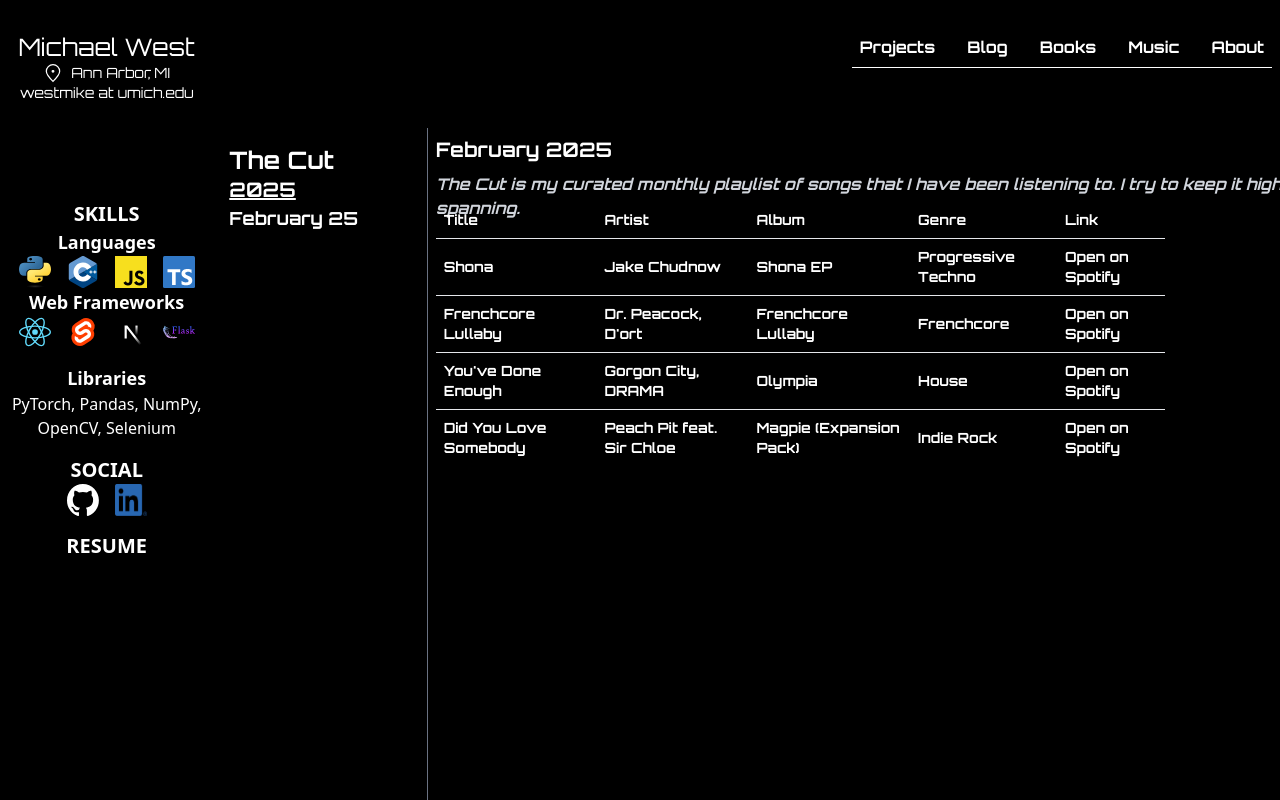
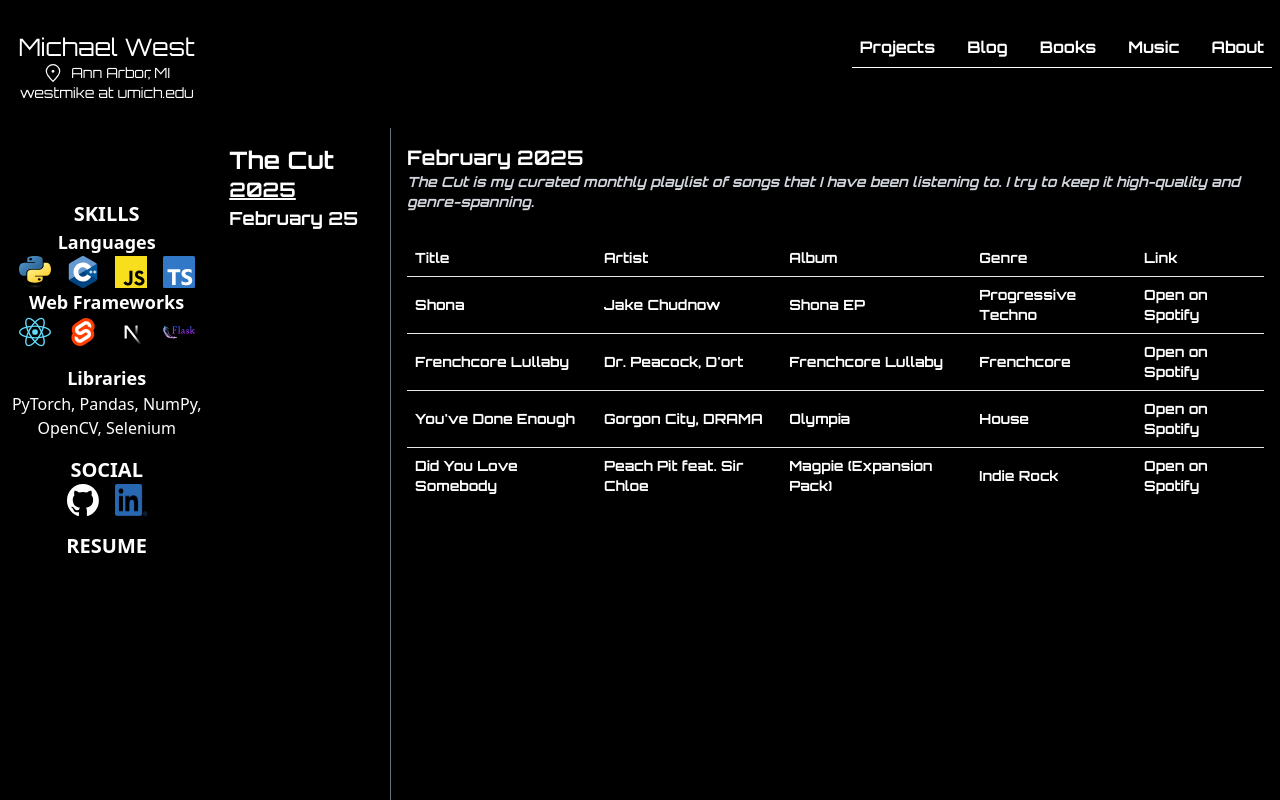
Before and after one commit to west-mike/portfolio-site, a Next.js app: page /music in a window 1280 px wide. Built offline with nearby package versions, Linux system fonts and the light colour scheme.

Commit message:
fixed music scrolling weirdness, changed blog styles including font

```diff
--- a/app/blog/[blog_post_1]/page.tsx
+++ b/app/blog/blog_post_1/page.tsx
@@ -10,7 +10,7 @@ export default async function Page() {
         <div className="grid col-start-3 col-end-13 row-start-4 row-end-13 box-content  border-0 overflow-auto font-text">
             <h1 className="text-3xl">Building a Waveform Visualizer in Svelte</h1>
             <p className="text-m text-gray-400 relative left-0"> By Michael West</p>
-            <p className="text-m text-gray-400 relative left-0"> February 28, 2025</p>
+            <p className="text-m text-gray-400 relative left-0"> March 10, 2025</p>
             <br></br>
             <MarkdownRenderer content={markdownContent}></MarkdownRenderer>
         </div >
--- a/app/blog/markdownrenderer.tsx
+++ b/app/blog/markdownrenderer.tsx
@@ -11,6 +11,7 @@ import python from 'react-syntax-highlighter/dist/cjs/languages/prism/python';
 import bash from 'react-syntax-highlighter/dist/cjs/languages/prism/bash';
 import css from 'react-syntax-highlighter/dist/cjs/languages/prism/css';
 import atomDark from 'react-syntax-highlighter/dist/cjs/styles/prism/atom-dark';
+//import { Handjet } from 'next/font/google'
 
 // Register commonly used languages
 SyntaxHighlighter.registerLanguage('typescript', typescript);
@@ -22,7 +23,7 @@ SyntaxHighlighter.registerLanguage('css', css);
 interface MarkdownRendererProps {
     content: string;
 }
-
+//const quicksand = Handjet({ subsets: ['latin'] })
 const MarkdownRenderer: React.FC<MarkdownRendererProps> = ({ content }) => {
     return (
         <ReactMarkdown
@@ -49,7 +50,7 @@ const MarkdownRenderer: React.FC<MarkdownRendererProps> = ({ content }) => {
                     );
                 }
             }}
-            className="font-text"
+            className="font-mark text-xl blog-page"
         >
             {content}
         </ReactMarkdown>
--- a/app/globals.css
+++ b/app/globals.css
@@ -12,7 +12,7 @@
   --font-*: initial;
   --font-title: Orbitron;
   --font-body: Play, sans-serif;
-
+  --font-mark: Roboto Mono;
   --color-black: #000;
   --color-white: #fff;
   --color-background: black;
@@ -27,6 +27,14 @@
   color utility to any element that depends on these defaults.
 */
 @layer base {
+  .blog-page h2 {
+    @apply text-2xl font-extrabold;
+  }
+
+  .blog-page a {
+    @apply text-gray-300 underline hover:text-blue-700;
+  }
+
   *,
   ::after,
   ::before,
@@ -35,6 +43,7 @@
     border-color: var(--color-gray-200, currentColor);
   }
 }
+
 /*
   ---break---
 */
@@ -49,6 +58,7 @@
   --sidebar-border: hsl(220 13% 91%);
   --sidebar-ring: hsl(217.2 91.2% 59.8%);
 }
+
 /*
   ---break---
 */
@@ -66,6 +76,7 @@
   --color-sidebar-foreground: var(--sidebar-foreground);
   --color-sidebar: var(--sidebar);
 }
+
 /*
   ---break---
 */
--- a/app/music/page.tsx
+++ b/app/music/page.tsx
@@ -25,23 +25,29 @@ export default function MusicPage() {
     const songs: Song[] = useMusicData(curMonth);
 
     return (
-        <div className="grid grid-cols-12 grid-rows-12 h-screen w-screen">
-            <div className="col-start-1 col-end-3 row-start-1 row-end-13 p-4">
+        <div className="grid col-start-3 col-end-13 row-start-4 row-end-13 box-content border-0 h-full">
+            <div className="grid grid-cols-12 grid-rows-6 h-full">
+                {/* Sidebar */}
+                <div className="col-span-2 row-span-6 p-4 border-r border-gray-500">
                     <h2 className="text-2xl font-bold font-title">The Cut</h2>
-                <ScrollArea className="h-full w-full rounded-md border-none items-center">
+                    <ScrollArea className="h-[90%] w-full rounded-md border-none">
                         <h3 className="font-bold text-xl underline m-0">2025</h3>
                         <MusicMonthSelector month="February 25" onClick={() => handleMonthClick("February 25")} />
                     </ScrollArea>
                 </div>
-            <div className="col-start-3 col-end-13 row-start-1 row-end-3 p-2 border-l-1 border-gray-500">
-                <div className="flex justify-between items-center mb-2">
+
+                {/* Header */}
+                <div className="col-span-10 row-span-1 p-4">
+                    <div className="flex justify-between items-center">
                         <p className="text-xl font-bold">{disMonth}</p>
                     </div>
-                <div className="box-content border-0 overflow-auto font-text text-s italic text-gray-300">
+                    <p className="text-sm italic text-gray-300">
                         The Cut is my curated monthly playlist of songs that I have been listening to. I try to keep it high-quality and genre-spanning.
+                    </p>
                 </div>
-            </div>
-            <div className="col-start-3 col-end-10 row-start-2 row-end-13 p-2 border-l-1 border-gray-500">
+
+                {/* Table */}
+                <div className="col-span-10 row-span-5 p-4 pt-0 overflow-auto">
                     <Table>
                         <TableHeader>
                             <TableRow>
@@ -66,5 +72,6 @@ export default function MusicPage() {
                     </Table>
                 </div>
             </div>
+        </div>
     );
 }
```
Lines whose indentation alone changed are shown as unchanged.
